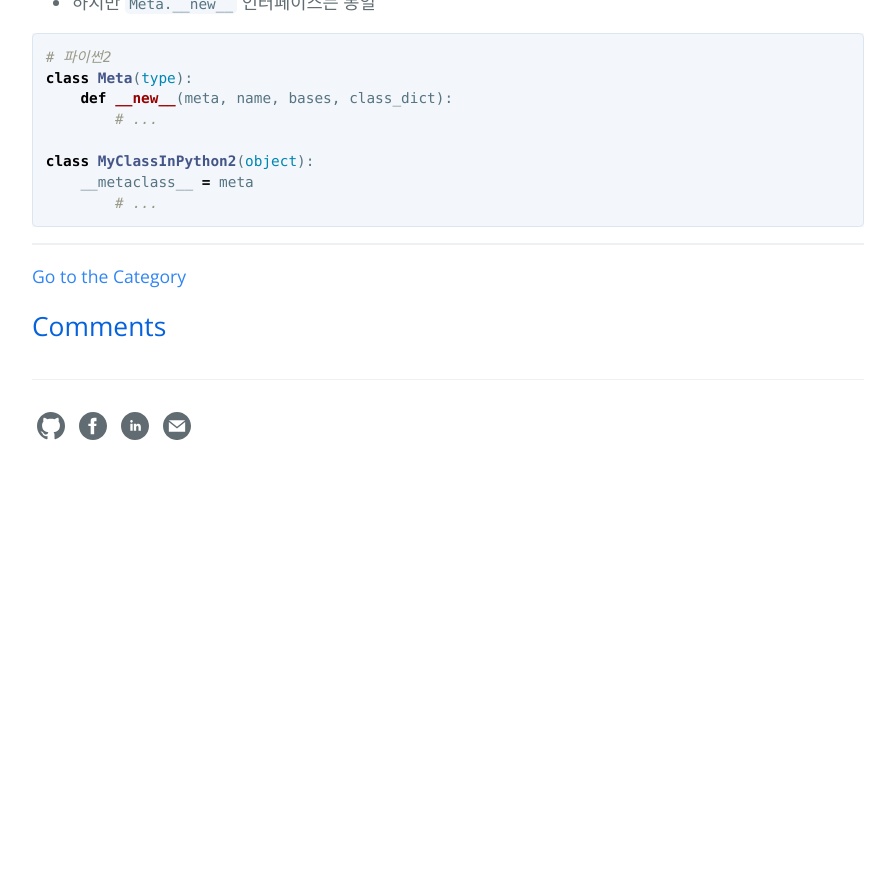
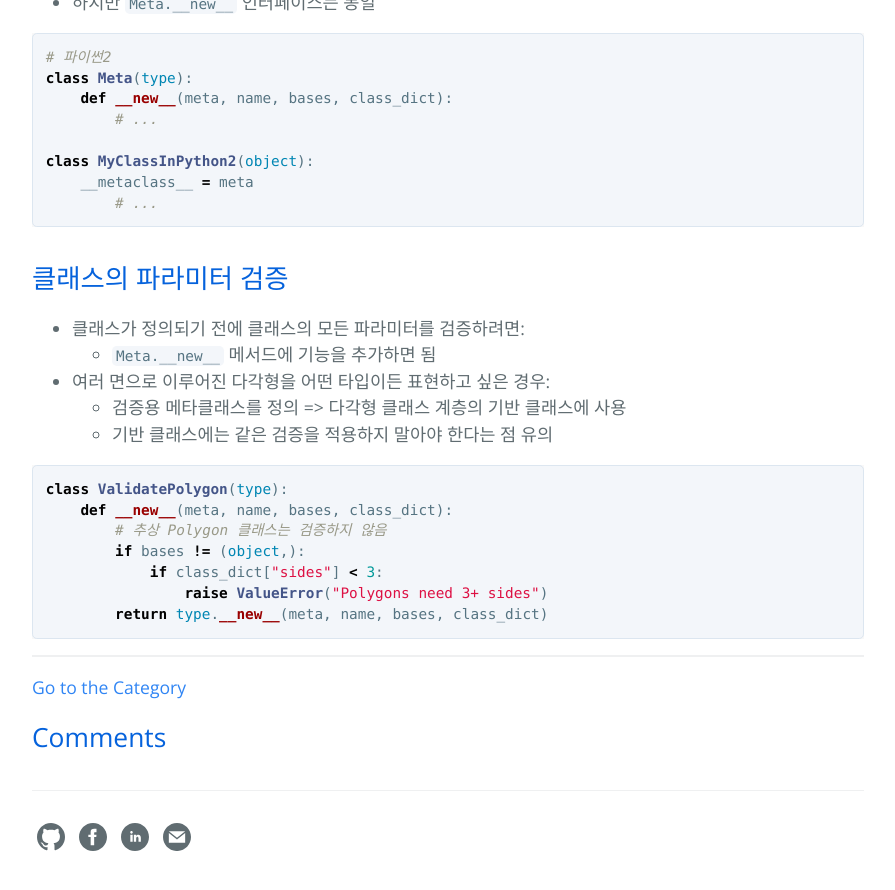
Before and after one commit to hcnoh/hcnoh.github.io, a Jekyll site: the page built from _posts/2018-10-18-effective-python-way33.md, in a window 1280 px wide and 900 px high, scrolled down 1510 px. Shown: the top 890 px of the window, without its empty margins (192-1087 px from the left). Built offline with Jekyll 4.4.1, drawn with Linux system fonts in a browser that asks for light colours; comment, search, counter and statistics services are not loaded; before the commit the page ends 2004 px from its top, so only the background shows below that.

Commit message:
Update 2018-10-18-effective-python-way33.md

````diff
--- a/_posts/2018-10-18-effective-python-way33.md
+++ b/_posts/2018-10-18-effective-python-way33.md
@@ -64,3 +64,21 @@ class MyClassInPython2(object):
     __metaclass__ = meta
         # ...
 ```
+
+## 클래스의 파라미터 검증
+- 클래스가 정의되기 전에 클래스의 모든 파라미터를 검증하려면:
+  - `Meta.__new__` 메서드에 기능을 추가하면 됨
+
+- 여러 면으로 이루어진 다각형을 어떤 타입이든 표현하고 싶은 경우:
+  - 검증용 메타클래스를 정의 => 다각형 클래스 계층의 기반 클래스에 사용
+  - 기반 클래스에는 같은 검증을 적용하지 말아야 한다는 점 유의
+
+```python
+class ValidatePolygon(type):
+    def __new__(meta, name, bases, class_dict):
+        # 추상 Polygon 클래스는 검증하지 않음
+        if bases != (object,):
+            if class_dict["sides"] < 3:
+                raise ValueError("Polygons need 3+ sides")
+        return type.__new__(meta, name, bases, class_dict)
+```
````
